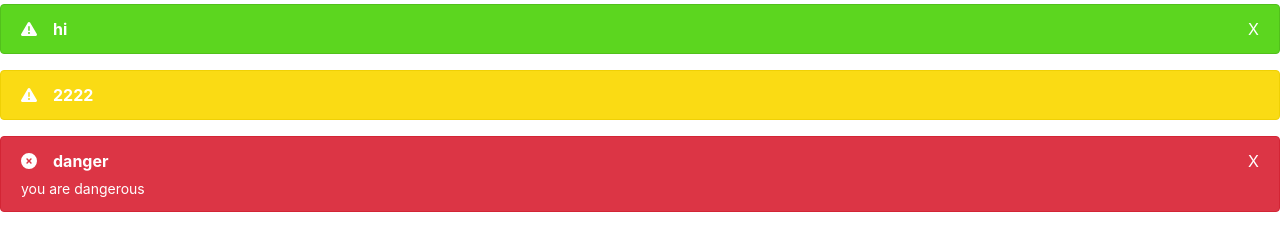
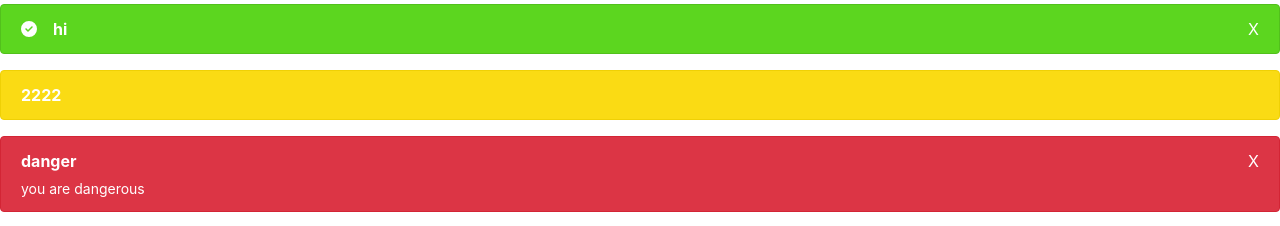
Before and after one commit to Tonyhew/t-ui, a React (Create React App) app: page / in a window 1280 px wide. Shown: the part 537-763 px from the top of the page. Built offline with nearby package versions, Linux system fonts and the light colour scheme.

Commit message:
新增 showIcon 属性判断是否显示 Icon等

```diff
--- a/src/App.tsx
+++ b/src/App.tsx
@@ -135,10 +135,10 @@ const App: React.FC = () => {
           <p>Alert组件: </p>
           <Alert
             type='success'
+            showIcon
             title='hi'
             closable={true}
             onClose={(e: any) => console.log('ddd')}
-            icon={'warning'}
           />
           <Alert
             type='warning'
@@ -148,6 +148,11 @@ const App: React.FC = () => {
           <Alert
             type='error'
             title='danger'
+            description='you are dangerous'
+          />
+          <Alert
+            type='info'
+            title='Info'
             description='you are dangerous'
           />
         </Transition>
--- a/src/components/Alert/_style.scss
+++ b/src/components/Alert/_style.scss
@@ -3,7 +3,8 @@ $alert-colors: (
   'success': $success,
   'warning': $warning,
   'danger': $danger,
-  'error': $danger
+  'error': $danger,
+  'info': $info,
 );
 .tui-alert {
   position: relative;
--- a/src/components/Alert/alert.tsx
+++ b/src/components/Alert/alert.tsx
@@ -21,11 +21,12 @@ export interface IAlertProps {
   closable?: boolean;
   className?: string;
   icon?: IconName;
+  showIcon?: boolean;
 }
 
 const Alert: React.FC<IAlertProps> = (props) => {
   const [hide, setHide] = useState(false);
-  const { title, description, type, closable, onClose, className, icon } =
+  const { title, description, type, closable, onClose, className, icon, showIcon } =
     props;
 
   const classes = classNames('tui-alert', className, {
@@ -44,8 +45,7 @@ const Alert: React.FC<IAlertProps> = (props) => {
   };
 
   const iconTypeRender = (iconType: any, icon: any) => {
-    console.log(icon, iconType)
-    if (!icon) {
+    if (showIcon) {
       switch (iconType) {
         case 'success':
           return (
@@ -72,6 +72,14 @@ const Alert: React.FC<IAlertProps> = (props) => {
               style={{ transform: 'rotate(45deg)' }}
             />
           );
+        case 'info':
+          return (
+            <Icon
+              className="tui-alert-icon"
+              theme={iconType}
+              icon={'info-circle'}
+            />
+          );
       }
     } else {
       return <Icon className="tui-alert-icon" theme={iconType} icon={icon} />;
@@ -82,7 +90,7 @@ const Alert: React.FC<IAlertProps> = (props) => {
     <Transition in={!hide} animation="zoom-in-top" timeout={300}>
       <div className={classes} data-testid="tui-alert">
         {/* {icon && <span className='tui-alert-icon'>{icon}</span>} */}
-        {icon ? iconTypeRender(type, icon) : iconTypeRender(type, icon)}
+        {showIcon ? iconTypeRender(type, icon) : iconTypeRender(type, icon)}
         <span className={titleClass}>{title}</span>
         {description && <p className="tui-alert-desc">{description}</p>}
         {closable && (
--- a/src/components/Tabs/tab.tsx
+++ b/src/components/Tabs/tab.tsx
@@ -1,7 +1,6 @@
 import React, { FunctionComponentElement, useState, useEffect } from 'react'
 import classNames from 'classnames'
 import { ITabItemProps } from './tabItem'
-import { error } from 'console'
 
 type Type = 'line' | 'card'
 type Position = 'top' | 'bottom' | 'left' | 'right'
```
Also changed, not shown: 1 other file (tests, documents, lock files or other folders).
